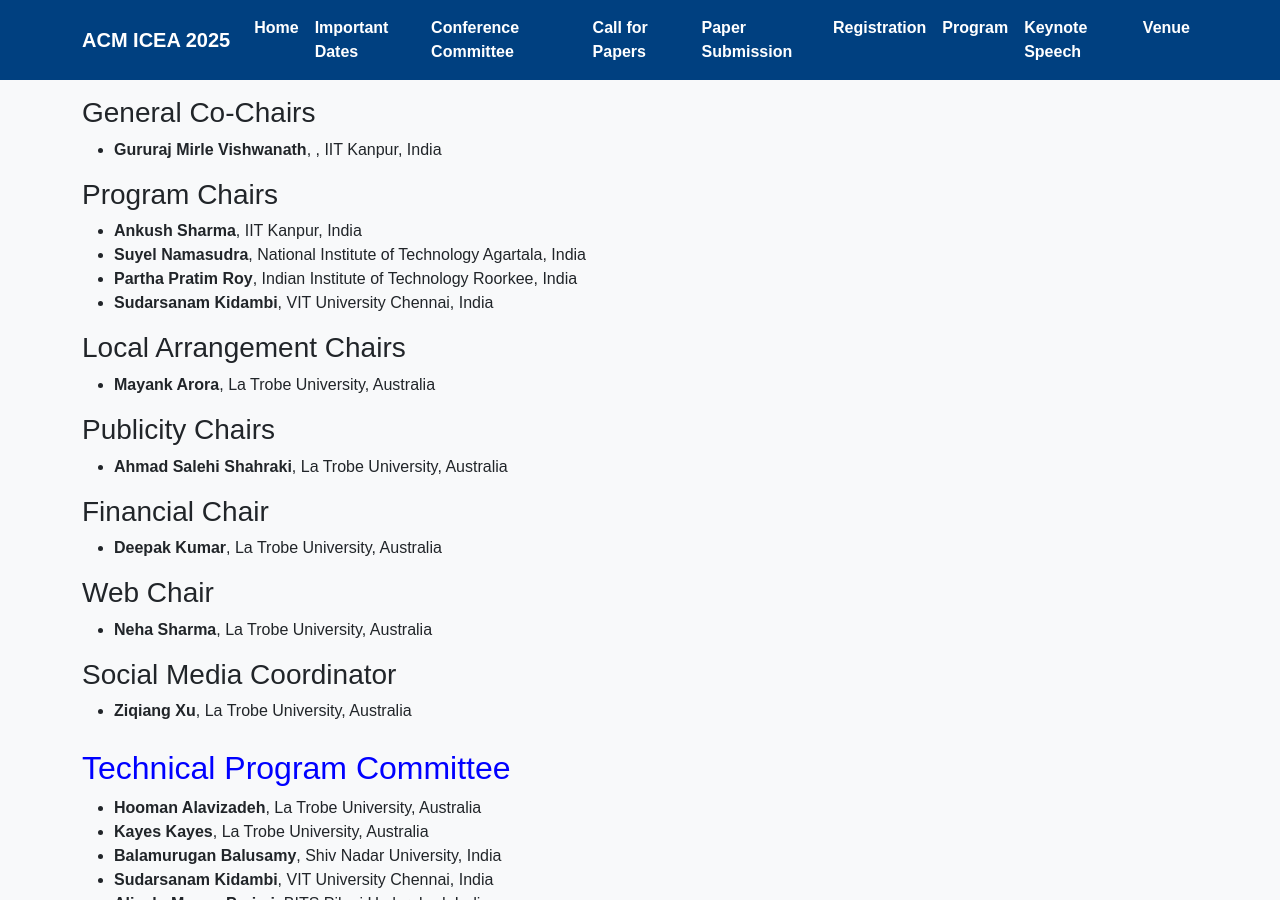
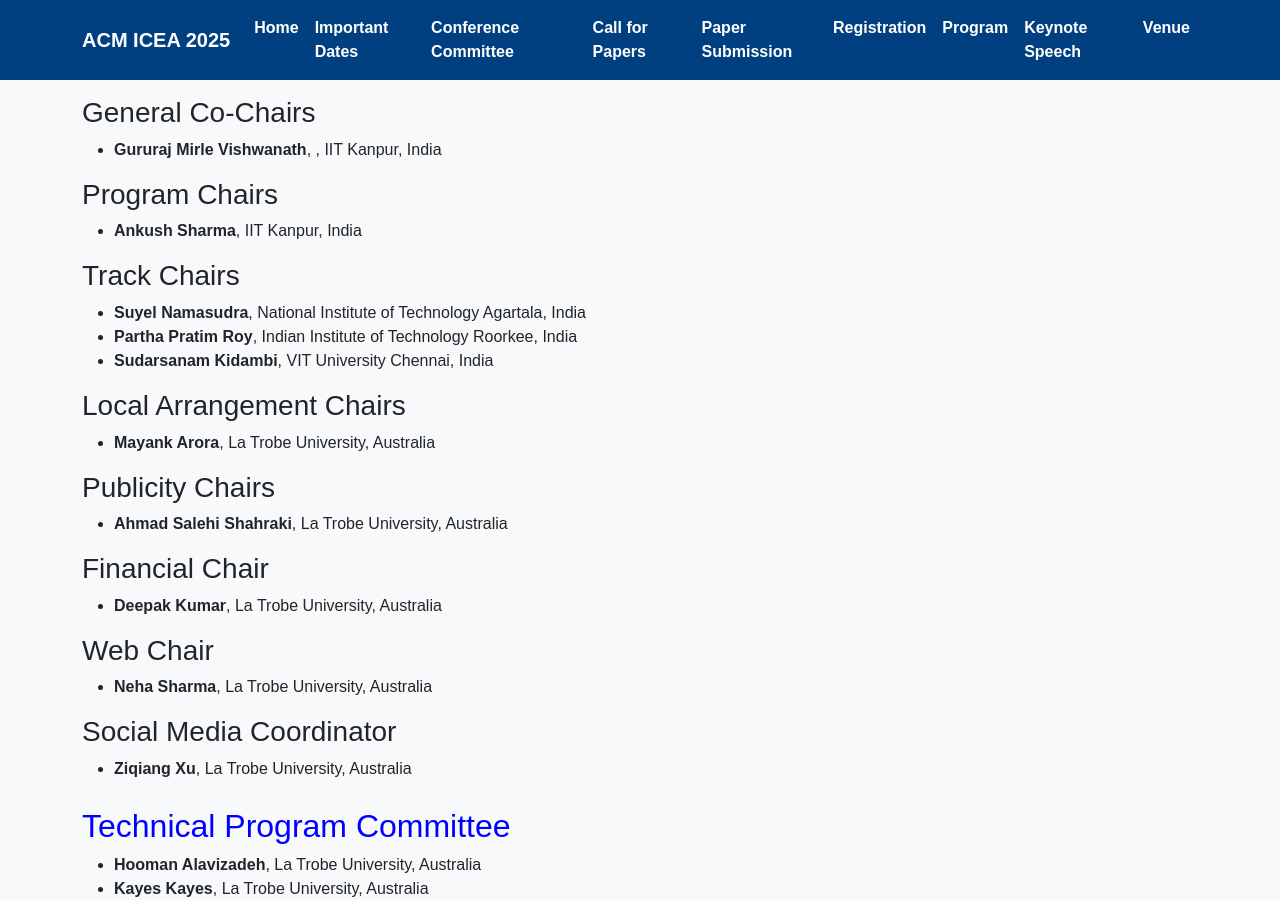
Before and after one commit to icea2025/latrobe, a Jekyll site: the page committee/index.html, which Jekyll copies as it is, in a window 1280 px wide and 900 px high, scrolled down 343 px. Built offline with Jekyll 4.4.1, drawn with Linux system fonts in a browser that asks for light colours.

Commit message:
Update index.html

```diff
--- a/committee/index.html
+++ b/committee/index.html
@@ -101,6 +101,10 @@
       <h3>Program Chairs</h3>
       <ul>
         <li><b>Ankush Sharma</b>, IIT Kanpur, India</li>
+      </ul>
+
+      <h3>Track Chairs</h3>
+      <ul>
         <li><b>Suyel Namasudra</b>, National Institute of Technology Agartala, India</li>
          <li><b>Partha Pratim Roy</b>, Indian Institute of Technology Roorkee, India</li>
          <li><b>Sudarsanam Kidambi</b>, VIT University Chennai, India</li>
```
